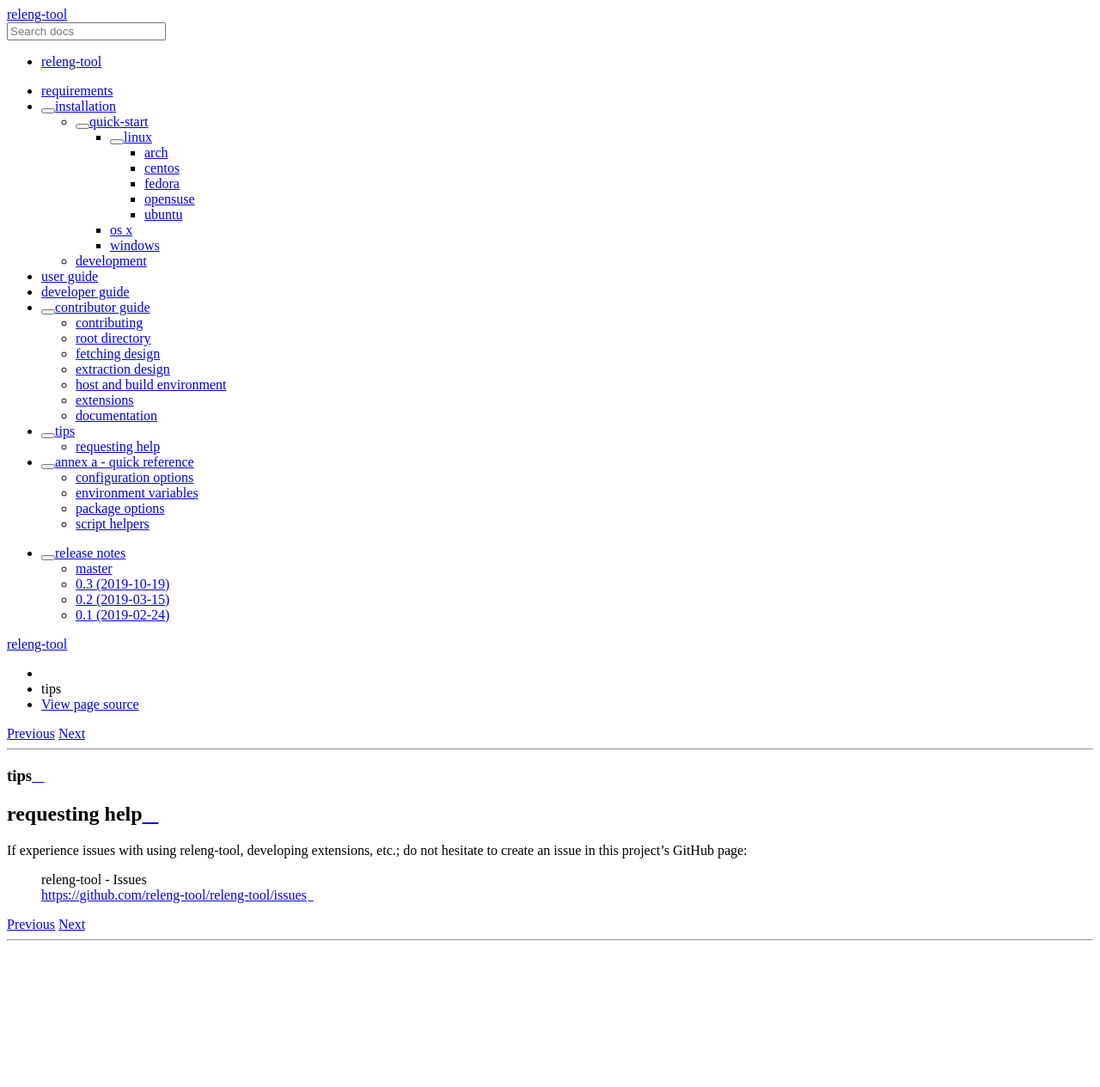
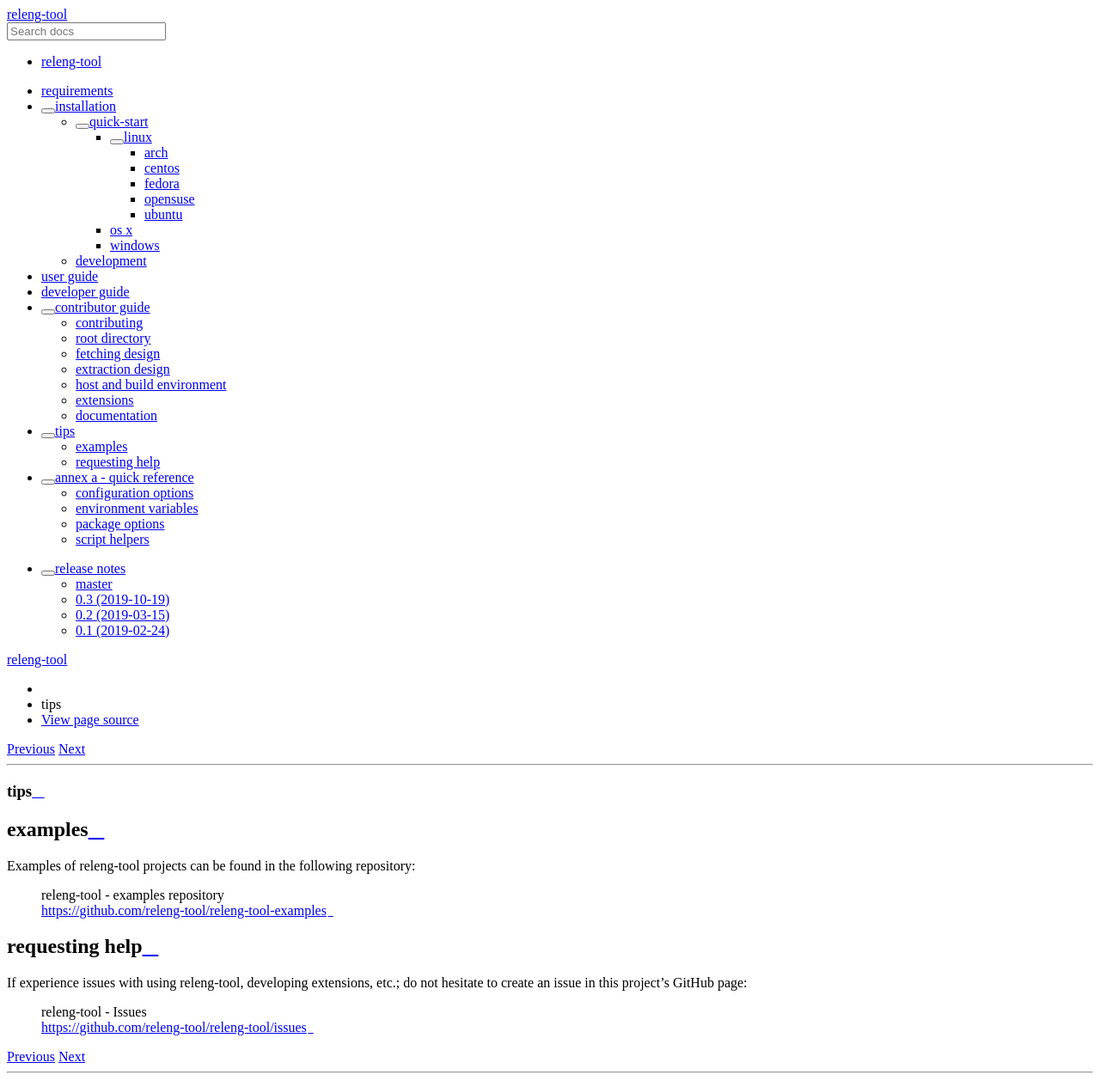
Before and after one commit to releng-tool/releng-tool, a Sphinx documentation site: the page built from Documentation/tips.rst, in a window 1280 px wide. Shown: the whole page at 86% size. Built offline with Sphinx 7.4.7 and the Read the Docs theme 2.0.0, drawn with Linux system fonts in a browser that asks for light colours; before the commit the page ends 1111 px from its top, so only the background shows below that.

Commit message:
Documentation: adding examples reference to the tips section
Signed-off-by: James Knight <james.d.knight@live.com>

```diff
--- a/Documentation/tips.rst
+++ b/Documentation/tips.rst
@@ -1,5 +1,13 @@
 tips
 ====
+
+examples
+--------
+
+Examples of releng-tool projects can be found in the following repository:
+
+   | releng-tool - examples repository
+   | https://github.com/releng-tool/releng-tool-examples
 
 requesting help
 ---------------
```
